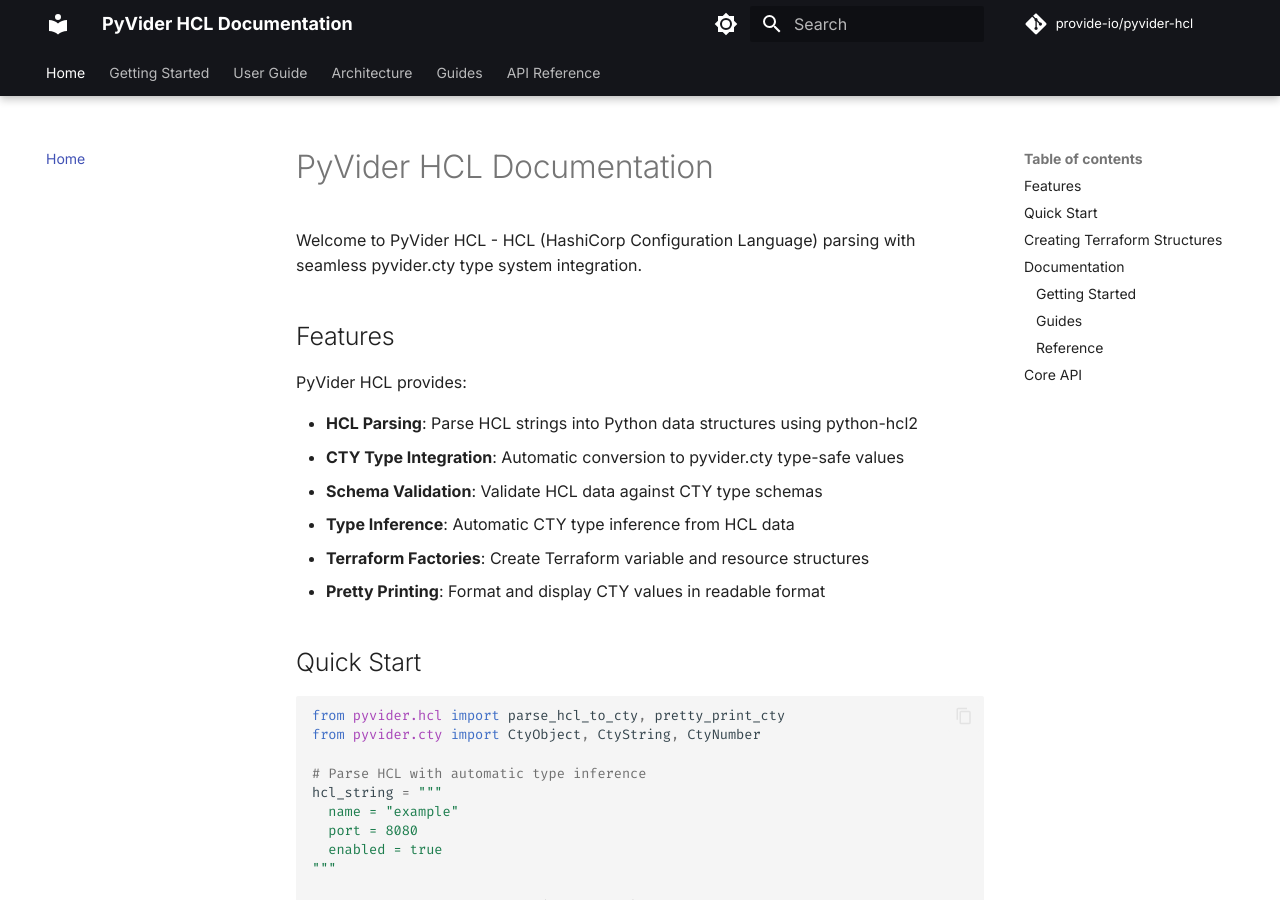
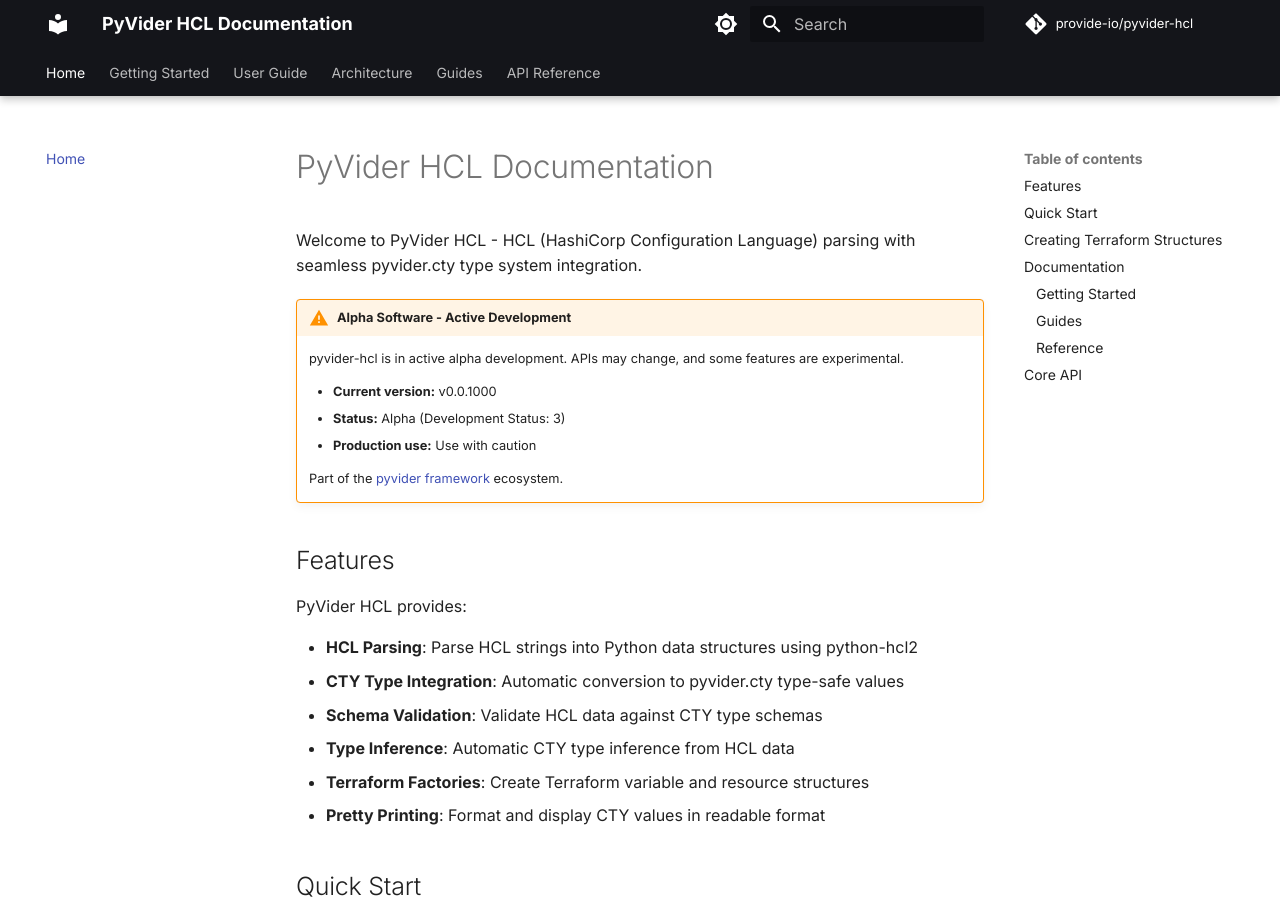
Before and after one commit to provide-io/pyvider-hcl, an MkDocs documentation site: the page built from docs/index.md, in a window 1280 px wide and 900 px high. Built offline with MkDocs 1.6.1 and Material for MkDocs 9.7.7, drawn with Linux system fonts in a browser that asks for light colours; comment, search, counter and statistics services are not loaded.

Commit message:
docs: update project documentation index

```diff
--- a/docs/index.md
+++ b/docs/index.md
@@ -1,6 +1,15 @@
 # PyVider HCL Documentation
 
 Welcome to PyVider HCL - HCL (HashiCorp Configuration Language) parsing with seamless pyvider.cty type system integration.
+
+!!! warning "Alpha Software - Active Development"
+    pyvider-hcl is in active alpha development. APIs may change, and some features are experimental.
+
+    - **Current version:** v0.0.1000
+    - **Status:** Alpha (Development Status: 3)
+    - **Production use:** Use with caution
+
+    Part of the [pyvider framework](https://github.com/provide-io/pyvider) ecosystem.
 
 ## Features
 
```
